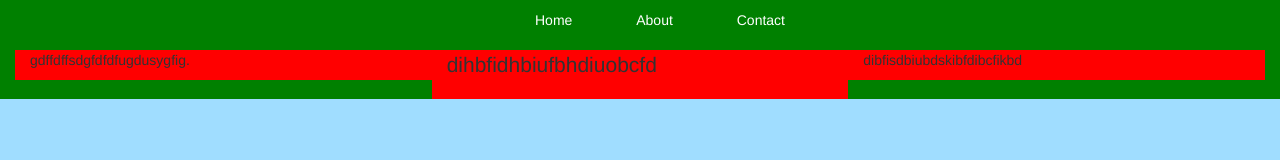
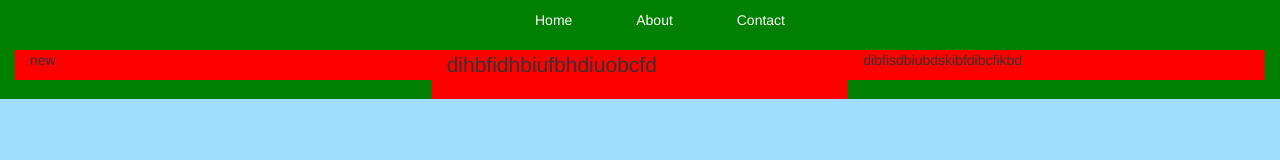
Before and after one commit to Cameron-Winney/Cameron-Winney, a plain HTML site: page index.html in a window 1280 px wide. Drawn offline with Linux system fonts and the light colour scheme.

Commit message:
change by self

```diff
--- a/index.html
+++ b/index.html
@@ -18,7 +18,7 @@
         </ul>
       </nav>
           <div class="col-md-4 div-check">
-          <p>gdffdffsdgfdfdfugdusygfig. </p>
+          <p>new</p>
           </div>
           <div class="col-md-4 div-check">
               <p class="lead">dihbfidhbiufbhdiuobcfd </p>
```
